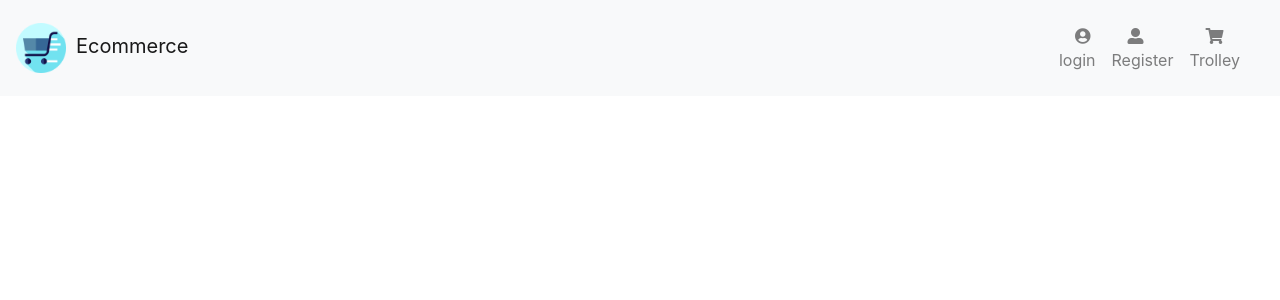
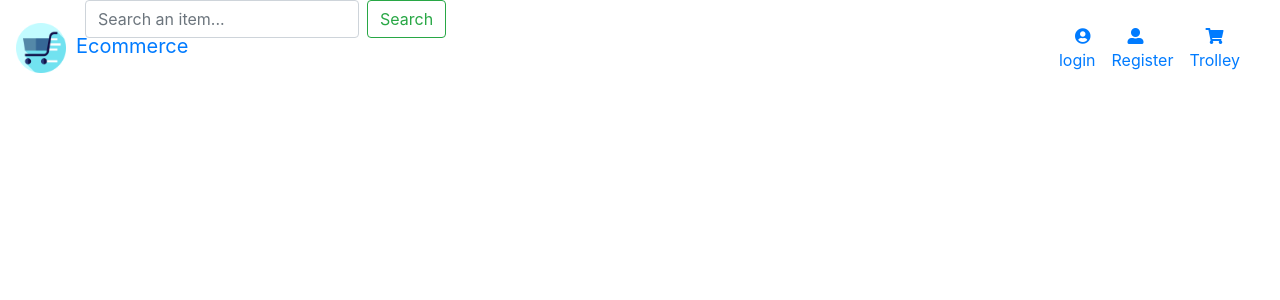
Before and after one commit to Luciano-Lima/ecommerce, a Django app: page / in a window 1280 px wide. Shown: the top 300 px of the page. Run offline with Django 3.2, Linux system fonts and the light colour scheme; some libraries are stand-ins or nearby versions.

Commit message:
Adding a search box

```diff
--- a/templates/base.html
+++ b/templates/base.html
@@ -15,7 +15,8 @@
 </head>
 <body>
     <header>
-        <nav class="navbar navbar-expand-md navbar-light bg-light fixed-top">
+        <!-- Navegation -->
+        <nav class="navbar navbar-expand-md fixed-top">
             <a class="navbar-brand" href="#"><img src="/static/img/logo.png" class="d-inline-block align-center">Ecommerce</a>
             <button class="navbar-toggler" type="button" data-toggle="collapse" data-target="#navbarsExampleDefault" aria-controls="navbarsExampleDefault" aria-expanded="false" aria-label="Toggle navigation">
                 <span class="navbar-toggler-icon"></span>
@@ -50,6 +51,7 @@
                 </ul>
             </div>
         </nav>
+        <!-- Diplays a message to the user -->
         {% if messages %}
         <div>
             {% for message in messages %}
@@ -58,6 +60,14 @@
         </div>
             {% endif %}
     </header>
+    <!-- Search for products -->
+    <div class="container">
+        <form class="form-inline" method="GET" action="{% url 'search' %}">
+            <input class="form-control mr-sm-2" type="text" name="q" placeholder="Search an item..." aria-label="Search">
+            <button class="btn btn-outline-success" type="submit">Search</button>
+        </form>
+    </div>
+
         {% block content %}{% endblock %}
     <footer>
     </footer>
```
